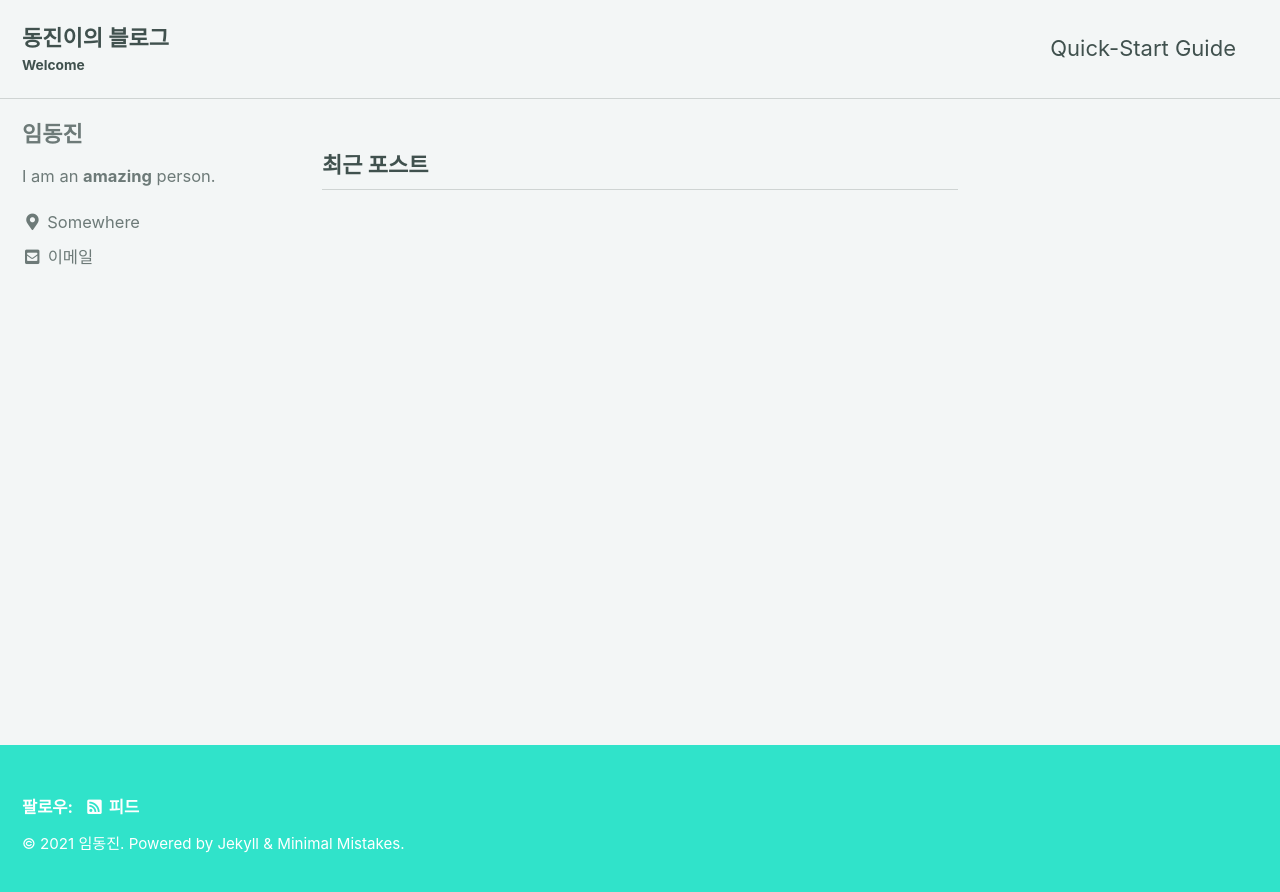
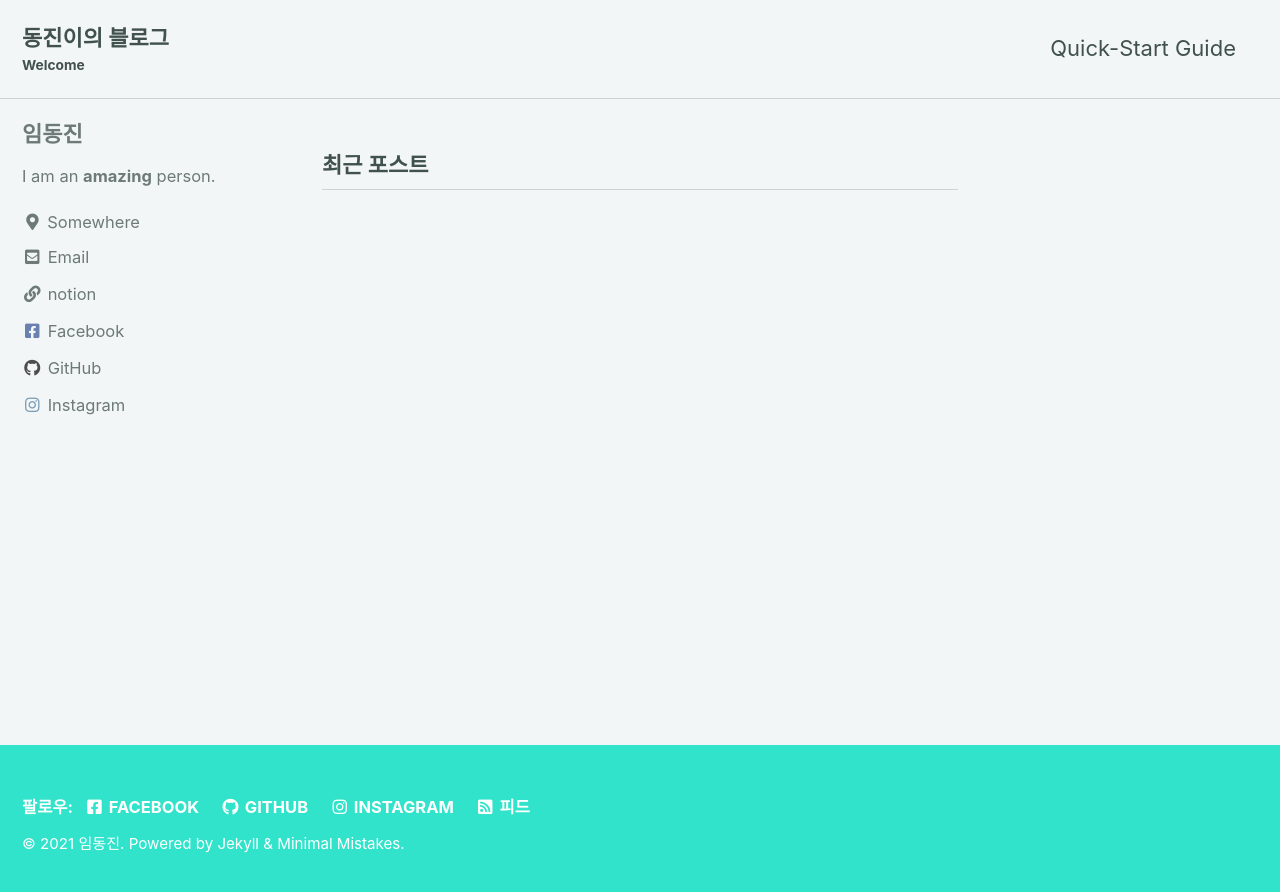
Before and after one commit to djlim98/djlim98.github.io, a Jekyll site: the page built from index.html, in a window 1280 px wide. Shown: the top 892 px of the page. Built offline with Jekyll 4.4.1, drawn with Linux system fonts in a browser that asks for light colours; cached includes are drawn as plain includes; the list of posts is cut into pages by our own code; part of the change alters nothing that is shown.

Commit message:
Update _config.yml

```diff
--- a/_config.yml
+++ b/_config.yml
@@ -87,7 +87,7 @@ social:
 analytics:
   provider               : "google" # false (default), "google", "google-universal", "google-gtag", "custom"
   google:
-    tracking_id          : "G-LYVP85N3L3"
+    tracking_id          : "G-MG9TEKDHRF"
     anonymize_ip         : # true, false (default)
 
 
@@ -97,26 +97,25 @@ author:
   avatar           : # path of avatar image, e.g. "/assets/images/bio-photo.jpg"
   bio              : "I am an **amazing** person."
   location         : "Somewhere"
-  email            : "ehdwlsdudwo1@gmail.com"
   links:
     - label: "Email"
       icon: "fas fa-fw fa-envelope-square"
-      # url: "mailto:your.name@email.com"
-    - label: "Website"
+      url: "ehdwlsdudwo1@gmail.com"
+    - label: "notion"
       icon: "fas fa-fw fa-link"
-      # url: "https://your-website.com"
+      url: "https://www.notion.so/88d2a4bbd7ff4d4ebe1b8c714c5f687e"
     - label: "Twitter"
       icon: "fab fa-fw fa-twitter-square"
       # url: "https://twitter.com/"
     - label: "Facebook"
       icon: "fab fa-fw fa-facebook-square"
-      # url: "https://facebook.com/"
+      url: "https://facebook.com/dongjin.lim.1293"
     - label: "GitHub"
       icon: "fab fa-fw fa-github"
-      # url: "https://github.com/"
+      url: "https://github.com/djlim98"
     - label: "Instagram"
       icon: "fab fa-fw fa-instagram"
-      # url: "https://instagram.com/"
+      url: "https://instagram.com/djlim32"
 
 # Site Footer
 footer:
@@ -126,10 +125,10 @@ footer:
       # url:
     - label: "Facebook"
       icon: "fab fa-fw fa-facebook-square"
-      # url:
+      url: "https://facebook.com/dongjin.lim.1293"
     - label: "GitHub"
       icon: "fab fa-fw fa-github"
-      # url:
+      url: "https://github.com/djlim98"
     - label: "GitLab"
       icon: "fab fa-fw fa-gitlab"
       # url:
@@ -138,7 +137,7 @@ footer:
       # url:
     - label: "Instagram"
       icon: "fab fa-fw fa-instagram"
-      # url:
+      url: "https://instagram.com/djlim32"
 
 
 # Reading Files
```
